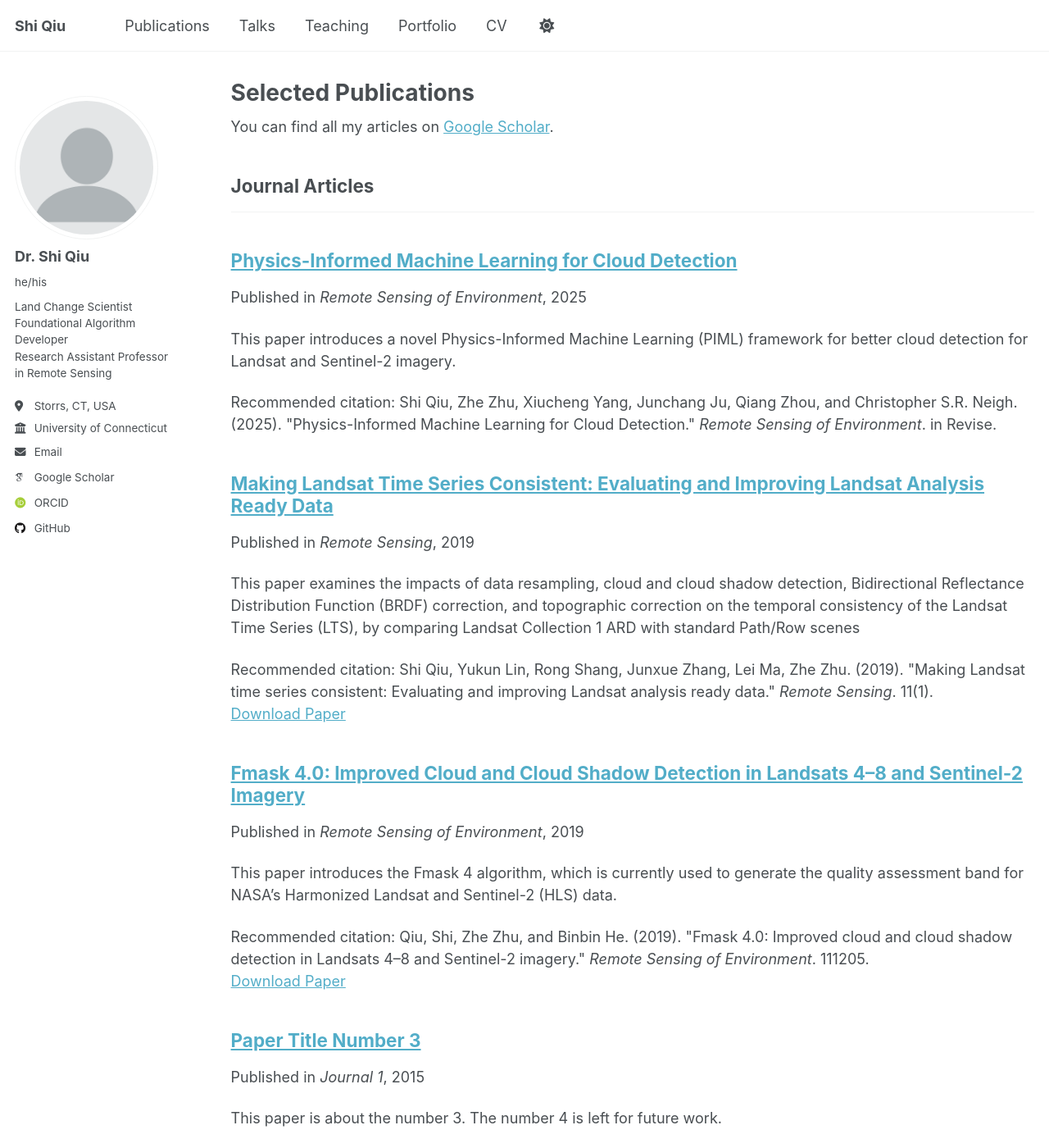
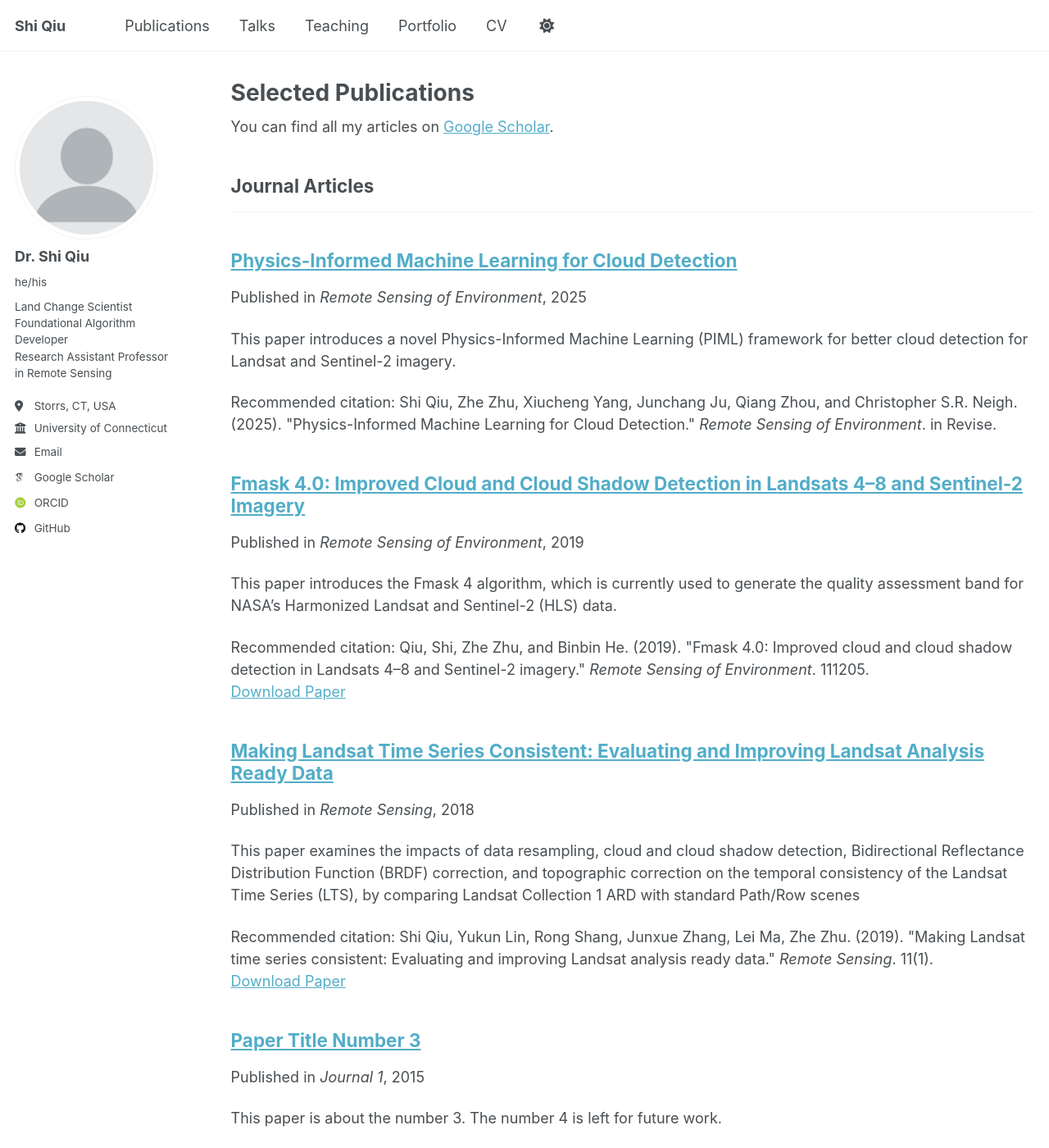
Before and after one commit to shi-eo/shi-eo.github.io, a Jekyll site: the page built from _pages/publications.html, in a window 1280 px wide and 1400 px high. Shown: the whole window at 82% size. Built offline with Jekyll 4.4.1, drawn with Linux system fonts in a browser that asks for light colours; some web fonts are replaced; a script that is not in the unit is left out.

Commit message:
Update 2019-landsat-consistent.md

```diff
--- a/_publications/2019-landsat-consistent.md
+++ b/_publications/2019-landsat-consistent.md
@@ -4,7 +4,7 @@ collection: publications
 category: manuscripts
 permalink: /publication/2019-landsat-consistent
 excerpt: 'This paper examines the impacts of data resampling, cloud and cloud shadow detection, Bidirectional Reflectance Distribution Function (BRDF) correction, and topographic correction on the temporal consistency of the Landsat Time Series (LTS), by comparing Landsat Collection 1 ARD with standard Path/Row scenes'
-date: 2019-10-01
+date: 2018-12-29
 venue: 'Remote Sensing'
 #slidesurl: 'http://academicpages.github.io/files/slides2.pdf'
 paperurl: 'http://academicpages.github.io/files/paper2.pdf'
```
